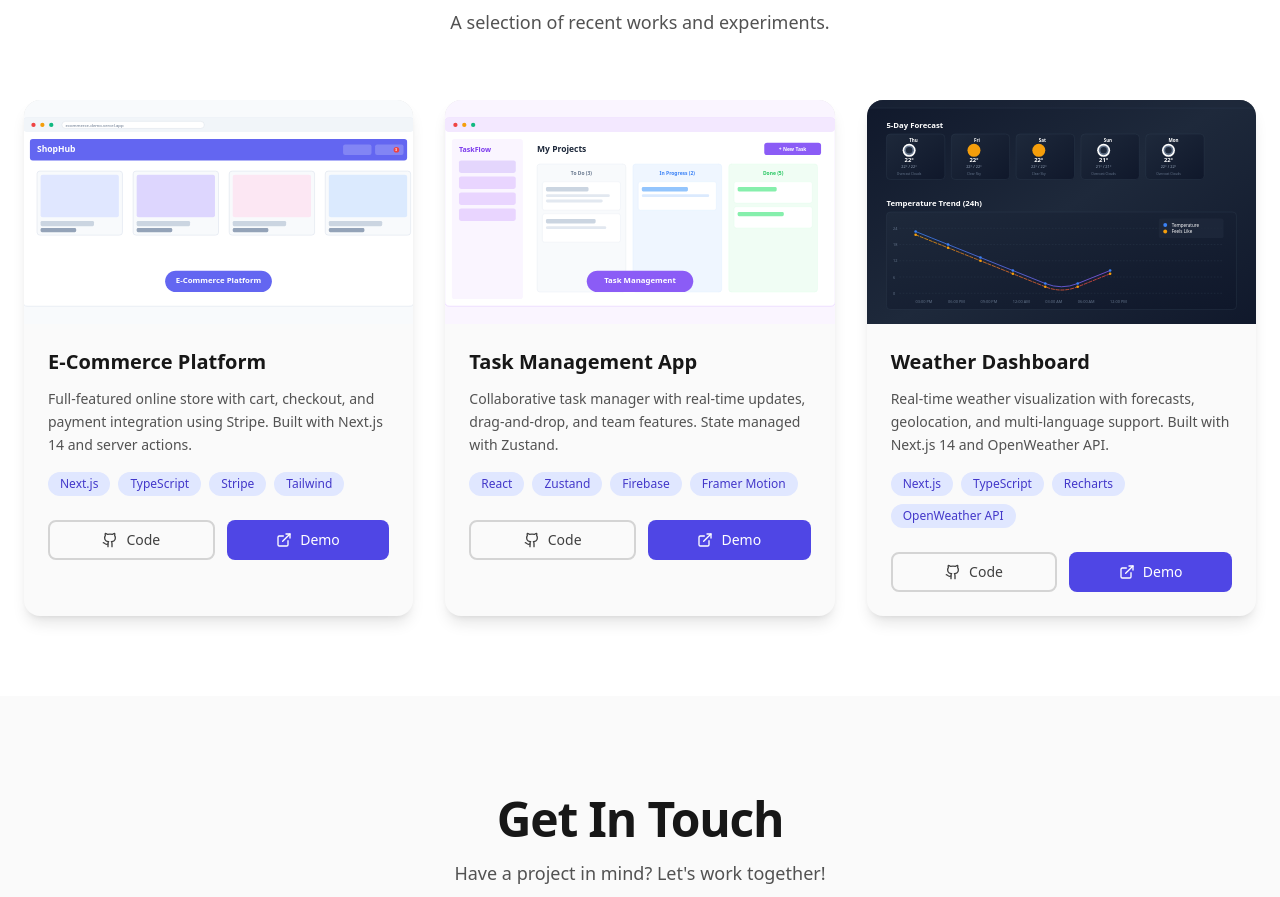
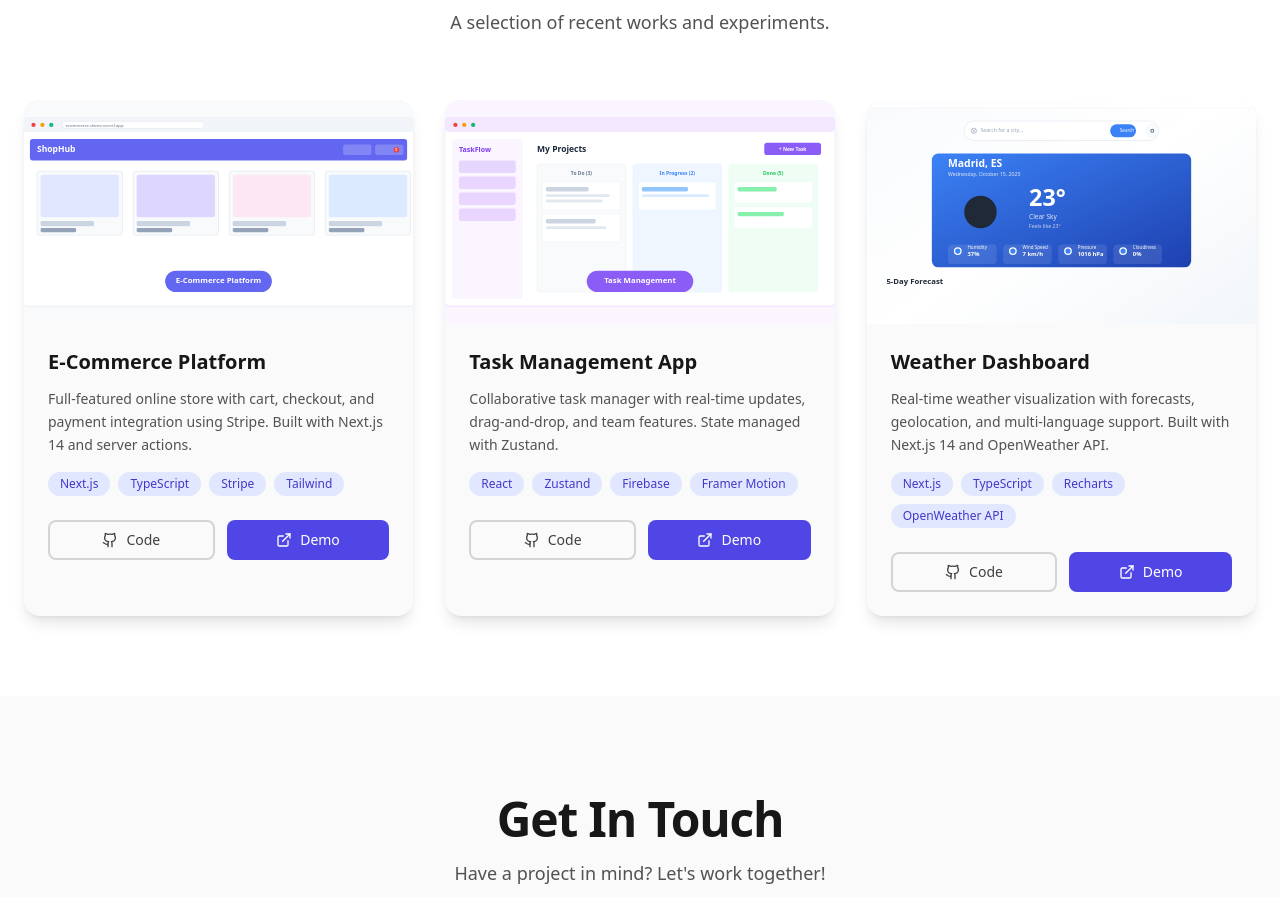
Before and after one commit to natan-kut-immergotv/portfoliov2, a Next.js app: page / in a window 1280 px wide. Shown: the part 2601-3498 px from the top of the page. Built offline with nearby package versions, Linux system fonts and the light colour scheme; no server answers.

Commit message:
Add weather app light mode image and search functionality image

```diff
--- a/data/portfolioData.ts
+++ b/data/portfolioData.ts
@@ -75,7 +75,7 @@ export const portfolioData = {
         fullDescription:
           'An interactive weather dashboard that provides real-time weather data, 5-day forecasts, and beautiful visualizations. Powered by the OpenWeather API, it features geolocation support, city search, hourly temperature trends with interactive charts, and multi-language support (EN/ES). The dashboard includes dark mode, responsive design, and displays detailed weather metrics like humidity, wind speed, pressure, and cloudiness. Built with Next.js 14, TypeScript, Tailwind CSS, and Recharts for data visualization.',
         tags: ['Next.js', 'TypeScript', 'Recharts', 'OpenWeather API'],
-        image: '/projects/weather-forecast-charts.svg',
+        image: '/projects/weather-dashboard-light-mode.svg',
         github: 'https://github.com/natan-kut-immergotv/weather-app',
         demo: 'https://weather-lymwdsfkj-natankuts-projects.vercel.app',
       },
@@ -173,7 +173,7 @@ export const portfolioData = {
         fullDescription:
           'Un dashboard interactivo de clima que proporciona datos meteorológicos en tiempo real, pronósticos de 5 días y hermosas visualizaciones. Potenciado por OpenWeather API, incluye soporte de geolocalización, búsqueda de ciudades, tendencias de temperatura horaria con gráficos interactivos y soporte multi-idioma (EN/ES). El dashboard incluye modo oscuro, diseño responsive y muestra métricas detalladas como humedad, velocidad del viento, presión y nubosidad. Construido con Next.js 14, TypeScript, Tailwind CSS y Recharts para visualización de datos.',
         tags: ['Next.js', 'TypeScript', 'Recharts', 'OpenWeather API'],
-        image: '/projects/weather-forecast-charts.svg',
+        image: '/projects/weather-dashboard-light-mode.svg',
         github: 'https://github.com/natan-kut-immergotv/weather-app',
         demo: 'https://weather-lymwdsfkj-natankuts-projects.vercel.app',
       },
```
Also changed, not shown: public/projects/weather-dashboard-light-mode.svg (added), public/projects/weather-search-functionality.svg (added).
